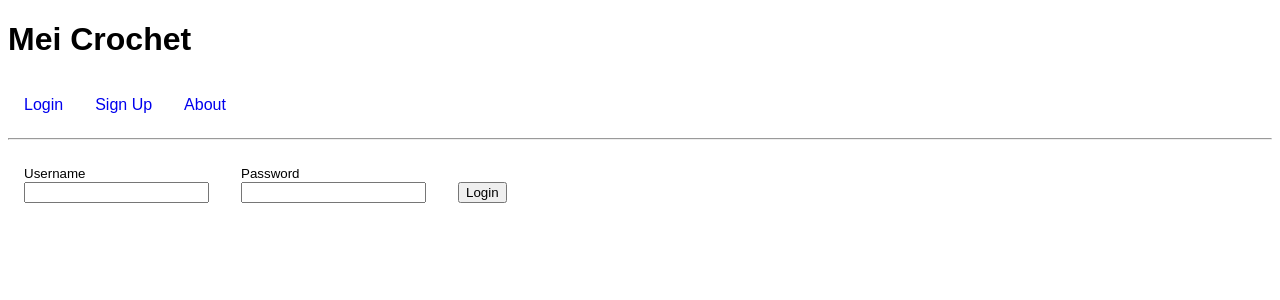
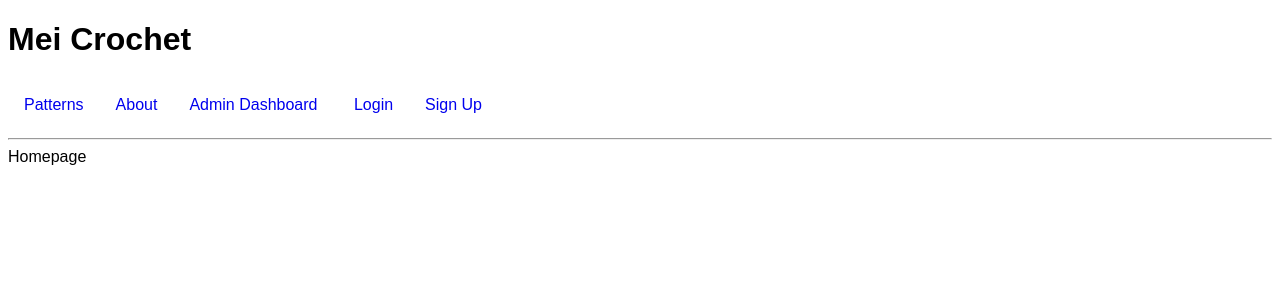
Before and after one commit to kristinlam/mei-crochet, a React app: page / in a window 1280 px wide. Shown: the top 300 px of the page. Built offline with nearby package versions, Linux system fonts and the light colour scheme.

Commit message:
feat: add routes to navbar

```diff
--- a/client/Routes.js
+++ b/client/Routes.js
@@ -1,10 +1,12 @@
 import React, { Component, Fragment } from 'react';
 import { connect } from 'react-redux';
 import { withRouter, Route, Switch, Redirect } from 'react-router-dom';
+import { me } from './store';
 import { Login, Signup } from './components/AuthForm';
 import Home from './components/Home';
+import AdminHome from './components/AdminHome';
 import About from './components/About';
-import { me } from './store';
+import AllPatterns from './components/AllPatterns';
 
 /**
  * COMPONENT
@@ -21,15 +23,16 @@ class Routes extends Component {
       <div>
         {isLoggedIn ? (
           <Switch>
-            <Route path="/home" component={Home} />
+            <Route path="/admin" component={AdminHome} />
             <Redirect to="/home" />
           </Switch>
         ) : (
           <Switch>
-            <Route path="/" exact component={Login} />
+            <Route path="/" exact component={Home} />
+            <Route path="/about" component={About} />
+            <Route path="/patterns" component={AllPatterns} />
             <Route path="/login" component={Login} />
             <Route path="/signup" component={Signup} />
-            <Route path="/about" component={About} />
           </Switch>
         )}
       </div>
--- a/client/components/Navbar.js
+++ b/client/components/Navbar.js
@@ -18,9 +18,11 @@ const Navbar = ({ handleClick, isLoggedIn }) => (
       ) : (
         <div>
           {/* The navbar will show these links before you log in */}
+          <Link to="/patterns">Patterns</Link>
+          <Link to="/about">About</Link>
+          <Link to="/admin">Admin Dashboard</Link> {/* for testing */}
           <Link to="/login">Login</Link>
           <Link to="/signup">Sign Up</Link>
-          <Link to="/about">About</Link>
         </div>
       )}
     </nav>
```
